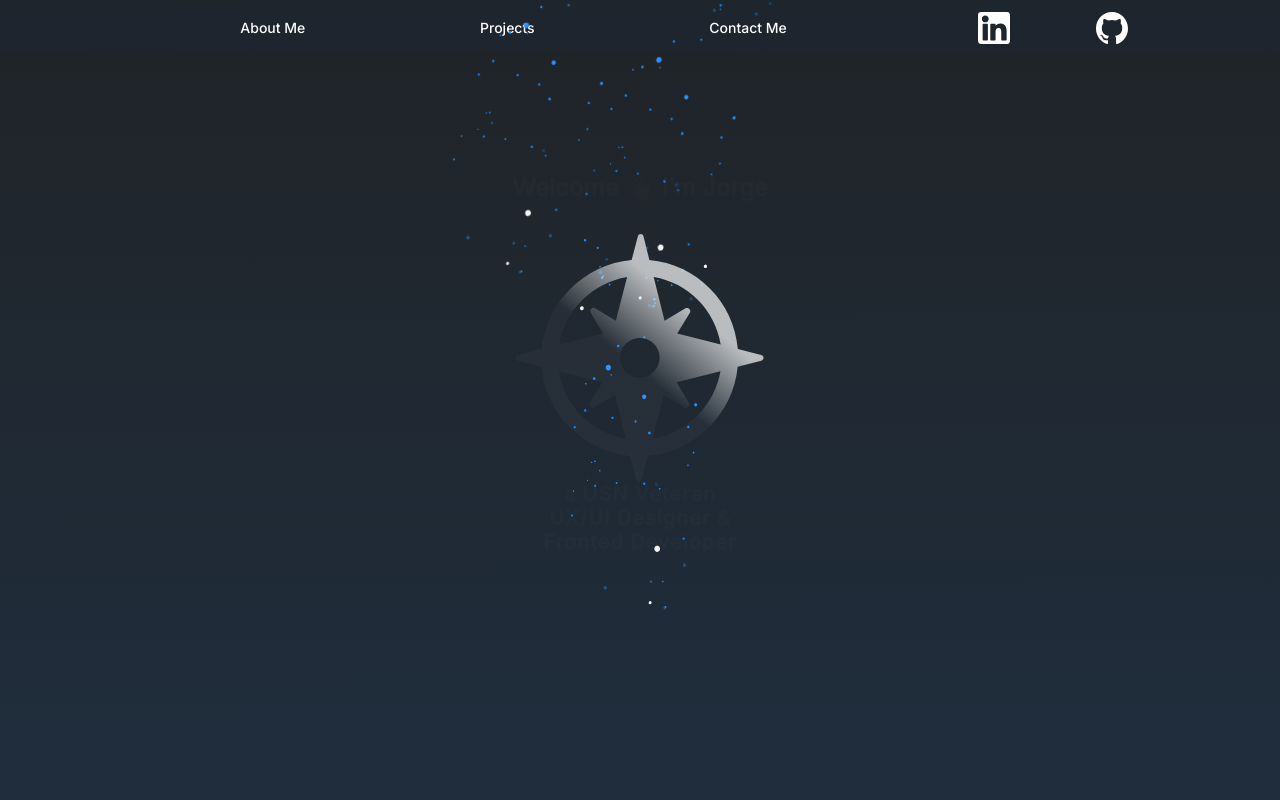
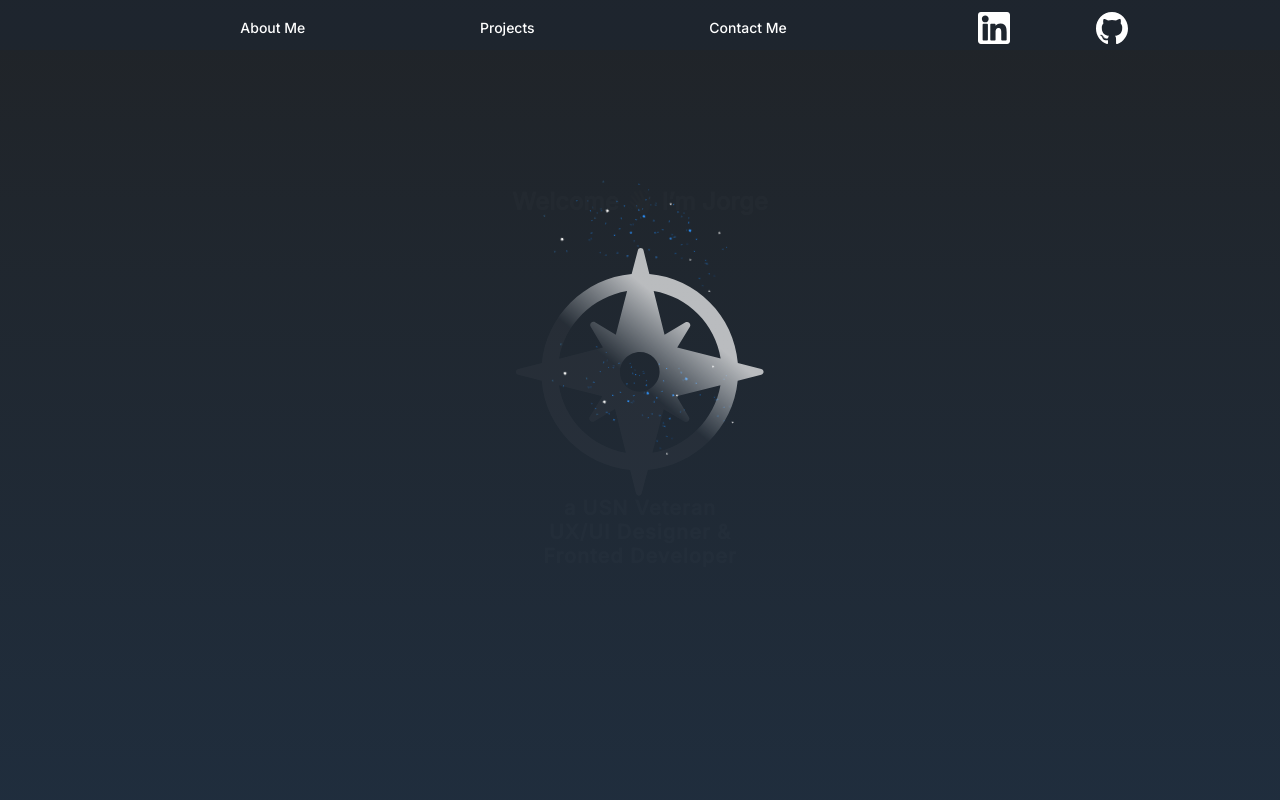
Before and after one commit to MidnightSilva/Portfolio, a React (Create React App) app in the folder my-portfolio/: page / in a window 1280 px wide. Shown: the top 800 px of the page. Built offline with nearby package versions, Linux system fonts and the light colour scheme.

Commit message:
adjusted animation so the screen doesnt get wider on moblie, modals for projects now open

```diff
--- a/my-portfolio/src/CSS/LandingSection.css
+++ b/my-portfolio/src/CSS/LandingSection.css
@@ -10,19 +10,38 @@
 
 .top-star-controller {
   animation: spin2 60s ease-in-out both infinite;
+  display: flex;
+  flex-direction: column;
+  z-index: -1;
   animation-delay: 0ms;
   z-index: -1;
   position: absolute;
-  top: -5rem;
-  transform: rotate(104deg);
+  top: 9rem;
+  height: 21rem;
   z-index: -1;
   overflow: hidden;
-  /* width: 29rem; */
-  margin-left: -4rem;
+  align-self: center;
+}
+.top-star-controller-2 {
+  animation: spin3 60s ease-in-out both infinite;
+  display: flex;
+  flex-direction: column;
+  z-index: -1;
+  animation-delay: 0ms;
+  z-index: -1;
+  position: absolute;
+  top: 9rem;
+  height: 21rem;
+  z-index: -1;
+  align-self: center;
+  overflow: hidden;
 }
 
+.stars {
+  transform: rotate(104deg);
+}
 .greating-compass-container {
-  margin-top: -41rem;
+  margin-top: -16rem;
   height: 100vh;
   display: flex;
   flex-direction: column;
@@ -122,6 +141,16 @@
   }
 }
 
+@keyframes spin3 {
+  0% {
+    transform: rotate(0);
+    z-index: 2;
+  }
+  100% {
+    transform: rotate(-720deg);
+    z-index: 2;
+  }
+}
 @keyframes show {
   0% {
     z-index: 2;
--- a/my-portfolio/src/CSS/Nav.css
+++ b/my-portfolio/src/CSS/Nav.css
@@ -6,6 +6,7 @@
   justify-content: center;
   top: 0rem;
   background: rgba(28, 42, 58, 0.37);
+  z-index: 6;
 }
 
 .nav-right {
--- a/my-portfolio/src/Sections/LandingSection.js
+++ b/my-portfolio/src/Sections/LandingSection.js
@@ -10,7 +10,11 @@ const LandingSection = () => {
         <StarIcon />
         <StarIcon />
       </div>
-      <StarIcon />
+      {/* <StarIcon /> */}
+      <div className="top-star-controller-2">
+        <StarIcon />
+        <StarIcon />
+      </div>
       <div className="greating-compass-container">
         <h2 className="landing-greeting">Welcome 👋🏼 I’m Jorge</h2>
         <CompassIcon />
--- a/my-portfolio/src/components/DesignProject.js
+++ b/my-portfolio/src/components/DesignProject.js
@@ -9,7 +9,7 @@ const DesignProject = (props) => {
   //   const info = require("../assets/images/" + props.info).default;
   return (
     <>
-      <div className="project">
+      <div className="project" onClick={() => setDisplayModal(!displayModal)}>
         <h3 className="project-title">{props.title} </h3>
         {/* <img className="mindPassge" src={image} alt="Project-img" /> */}
         <button className="project-tag2">{props.tag}</button>
--- a/my-portfolio/src/components/DevelopmentProject.js
+++ b/my-portfolio/src/components/DevelopmentProject.js
@@ -12,7 +12,7 @@ const Project = (props) => {
   // const tech3 = require('../assets/images/' + props.tech3).default
   return (
     <>
-      <div className="project">
+      <div className="project" onClick={() => setDisplayModal(!displayModal)}>
         <h3 className="project-title">{props.title} </h3>
         {/* <img className='mindPassge' src={image} alt='Project-img'/> */}
         <span className="project-tag">{props.tag}</span>
--- a/my-portfolio/src/components/StarIcon.js
+++ b/my-portfolio/src/components/StarIcon.js
@@ -7,6 +7,7 @@ function StarIcon() {
       width="137"
       height="371"
       fill="none"
+      className="stars"
       viewBox="0 0 137 371"
     >
       <path
```
